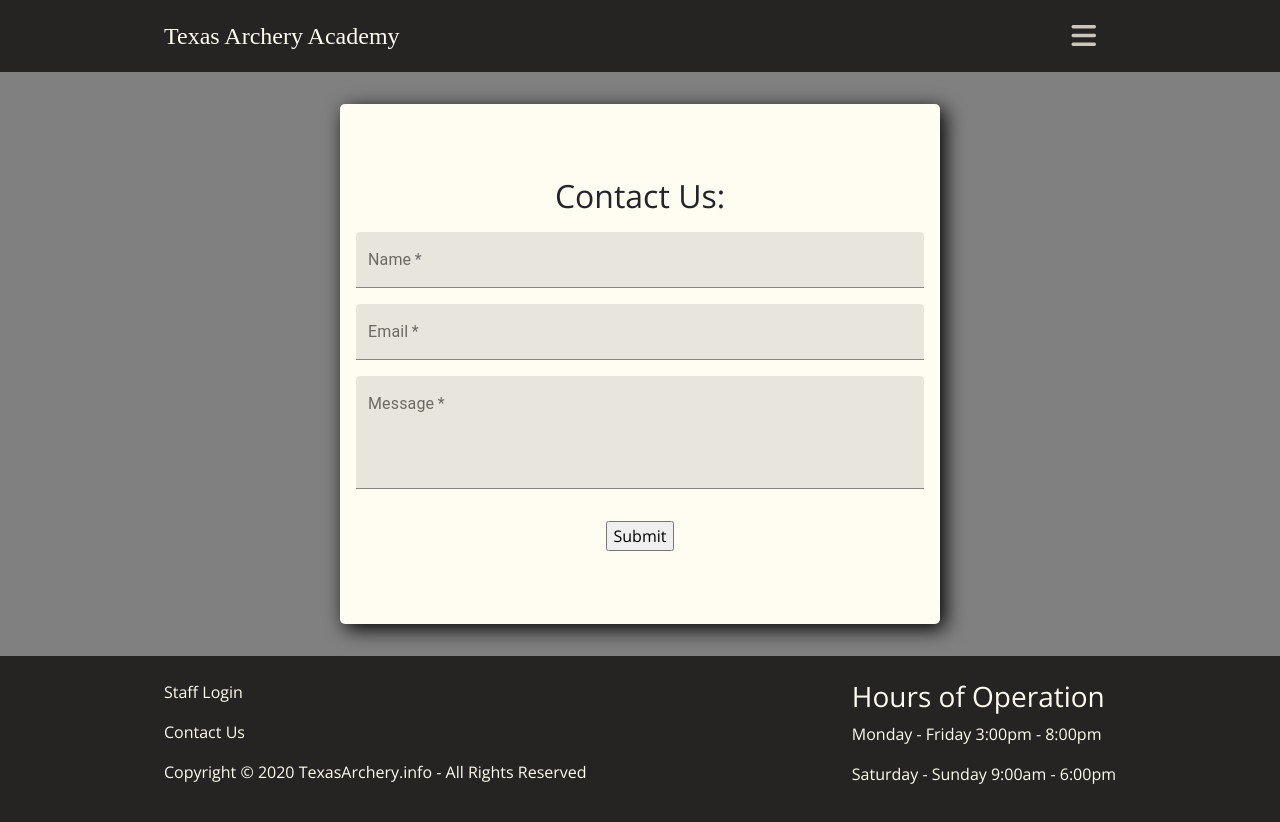
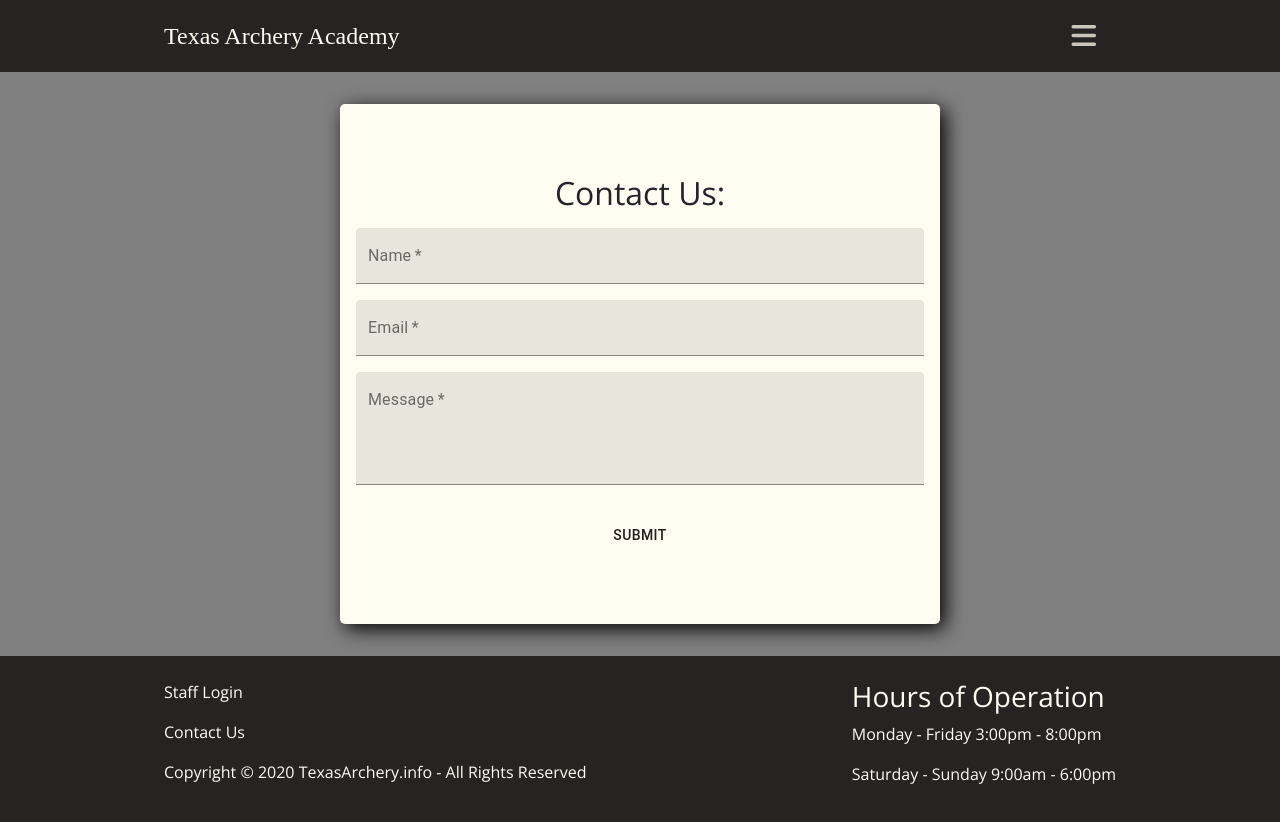
Before and after one commit to Connorrichter4/texasarchery, a React (Create React App) app: page /contact in a window 1280 px wide. Shown: the top 822 px of the page. Built offline with nearby package versions, Linux system fonts and the light colour scheme; a web font is replaced by a local one.

Commit message:
working on netlify form submission

```diff
--- a/src/components/Contact/Contact.js
+++ b/src/components/Contact/Contact.js
@@ -1,7 +1,7 @@
 import React, { useState, useEffect } from 'react';
 import { makeStyles } from '@material-ui/core/styles';
 import TextField from '@material-ui/core/TextField';
-// import Button from '@material-ui/core/Button';
+import Button from '@material-ui/core/Button';
 import './Contact.css';
 
 const useStyles = makeStyles((theme) => ({
@@ -53,7 +53,7 @@
 				className={classes.root}
 				noValidate
 				autoComplete='off'
-				onSubmit={handleSubmit}
+				// onSubmit={handleSubmit}
 				method='POST'
 				data-netlify='true'>
 				<h2>Contact Us:</h2>
@@ -92,7 +92,7 @@
 					value={contact.message}
 				/>
 				<div data-netlify-recaptcha='true'></div>
-				<input type='submit' value='Submit' />
+				<Button type='submit'>Submit</Button>
 			</form>
 		</div>
 	);
```
